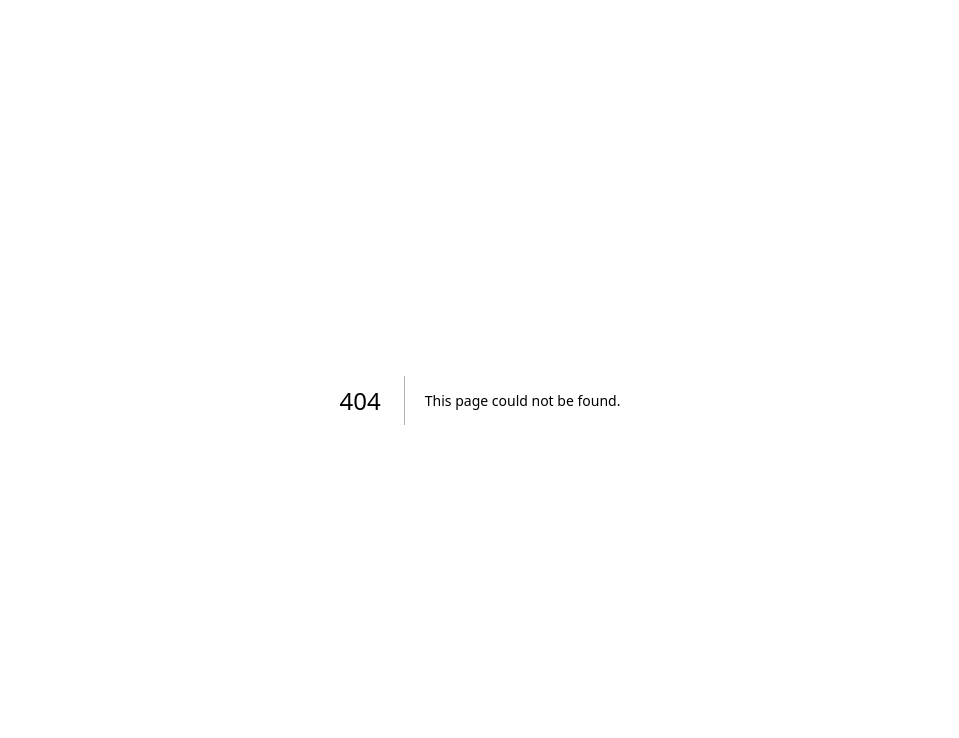
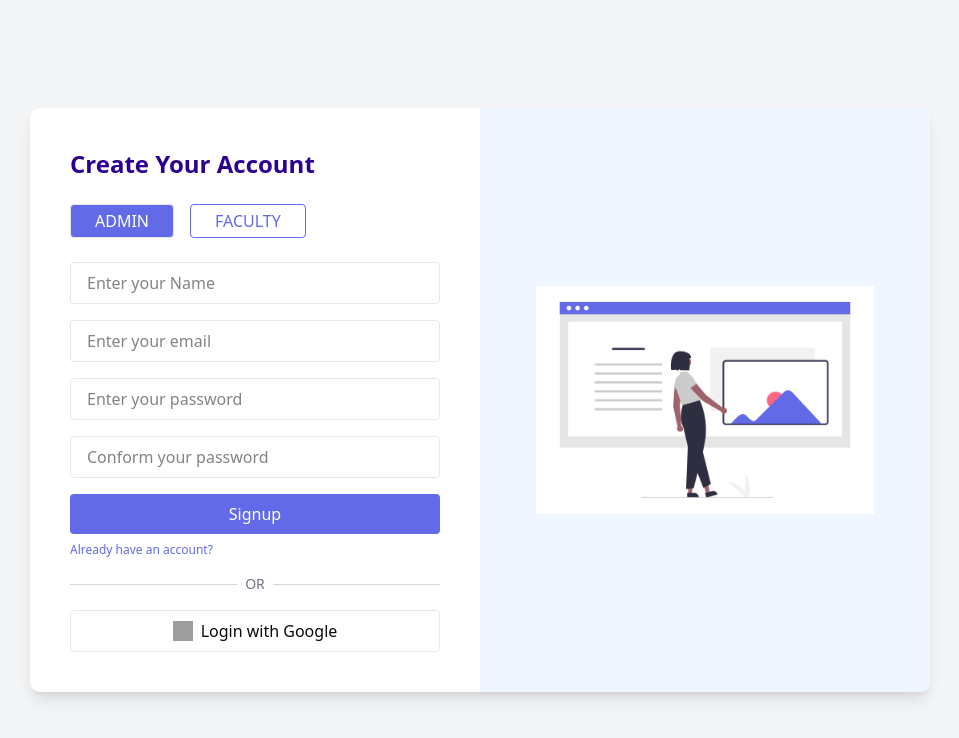
Before and after one commit to VedangKanade20/College-System, a Next.js app in the folder client/: page /signup in a window 1280 px wide. Before the commit this address had no page. Shown: the top 738 px of the page, without its empty margins (160-1119 px from the left). Built offline with nearby package versions, Linux system fonts and the light colour scheme; grey boxes are pictures that could not be loaded.

Commit message:
feat: create sign-up page

```diff
--- /dev/null
+++ b/client/src/app/signup/page.js
@@ -0,0 +1,114 @@
+// pages/index.js
+"use client";
+
+import Image from "next/image";
+import Link from "next/link";
+import { useState } from "react";
+
+export default function Signup() {
+  const [activeTab, setActiveTab] = useState("admin");
+
+  return (
+    <div className="min-h-screen flex items-center justify-center bg-gray-100">
+      <div className="bg-white rounded-lg shadow-lg w-[900px] flex overflow-hidden">
+        {/* Left Section */}
+        <div className="w-1/2 p-10">
+          <h2 className="text-2xl font-bold text-primary mb-6">
+            Create Your Account
+          </h2>
+
+          {/* Tabs */}
+          <div className="flex gap-4 mb-6">
+            <button
+              className={`px-6 py-1 rounded border cursor-pointer ${
+                activeTab === "admin"
+                  ? "bg-button-background text-white"
+                  : "border-button-background text-button-background"
+              }`}
+              onClick={() => setActiveTab("admin")}
+            >
+              ADMIN
+            </button>
+            <button
+              className={`px-6 py-1 rounded border cursor-pointer ${
+                activeTab === "faculty"
+                  ? "bg-button-background text-white"
+                  : "border-button-background text-button-background"
+              }`}
+              onClick={() => setActiveTab("faculty")}
+            >
+              FACULTY
+            </button>
+          </div>
+
+          {/* Form */}
+          <form className="space-y-4">
+            <input
+              type="text"
+              placeholder="Enter your Name"
+              className="w-full px-4 py-2 border rounded focus:outline-none focus:ring-2 focus:button-background"
+            />
+            <input
+              type="email"
+              placeholder="Enter your email"
+              className="w-full px-4 py-2 border rounded focus:outline-none focus:ring-2 focus:button-background"
+            />
+            <input
+              type="password"
+              placeholder="Enter your password"
+              className="w-full px-4 py-2 border rounded focus:outline-none focus:ring-2 focus:button-background"
+            />
+            <input
+              type="password"
+              placeholder="Conform your password"
+              className="w-full px-4 py-2 border rounded focus:outline-none focus:ring-2 focus:button-background"
+            />
+            <button
+              type="submit"
+              className="w-full py-2 bg-button-background text-white rounded cursor-pointer"
+            >
+              Signup
+            </button>
+          </form>
+
+          <div className="flex items-center justify-between mt-2">
+            <Link
+              href="/login"
+              className="text-xs text-button-background hover:underline"
+            >
+              Already have an account?
+            </Link>
+          </div>
+
+          {/* OR divider */}
+          <div className="flex items-center my-4">
+            <div className="flex-grow h-px bg-gray-300" />
+            <span className="px-2 text-sm text-gray-500">OR</span>
+            <div className="flex-grow h-px bg-gray-300" />
+          </div>
+
+          {/* Google Login */}
+          <button className="w-full cursor-pointer py-2 border flex justify-center items-center gap-2 rounded hover:bg-gray-100">
+            <img
+              src="https://www.svgrepo.com/show/475656/google-color.svg"
+              alt="Google"
+              className="w-5 h-5"
+            />
+            Login with Google
+          </button>
+        </div>
+
+        {/* Right Section - Illustration */}
+        <div className="w-1/2 bg-blue-50 flex items-center justify-center">
+          <Image
+            src="/signup.png"
+            alt="Illustration"
+            width={500}
+            height={500}
+            className="w-3/4 h-auto"
+          />
+        </div>
+      </div>
+    </div>
+  );
+}
```
Also changed, not shown: client/public/signup.png (added).
